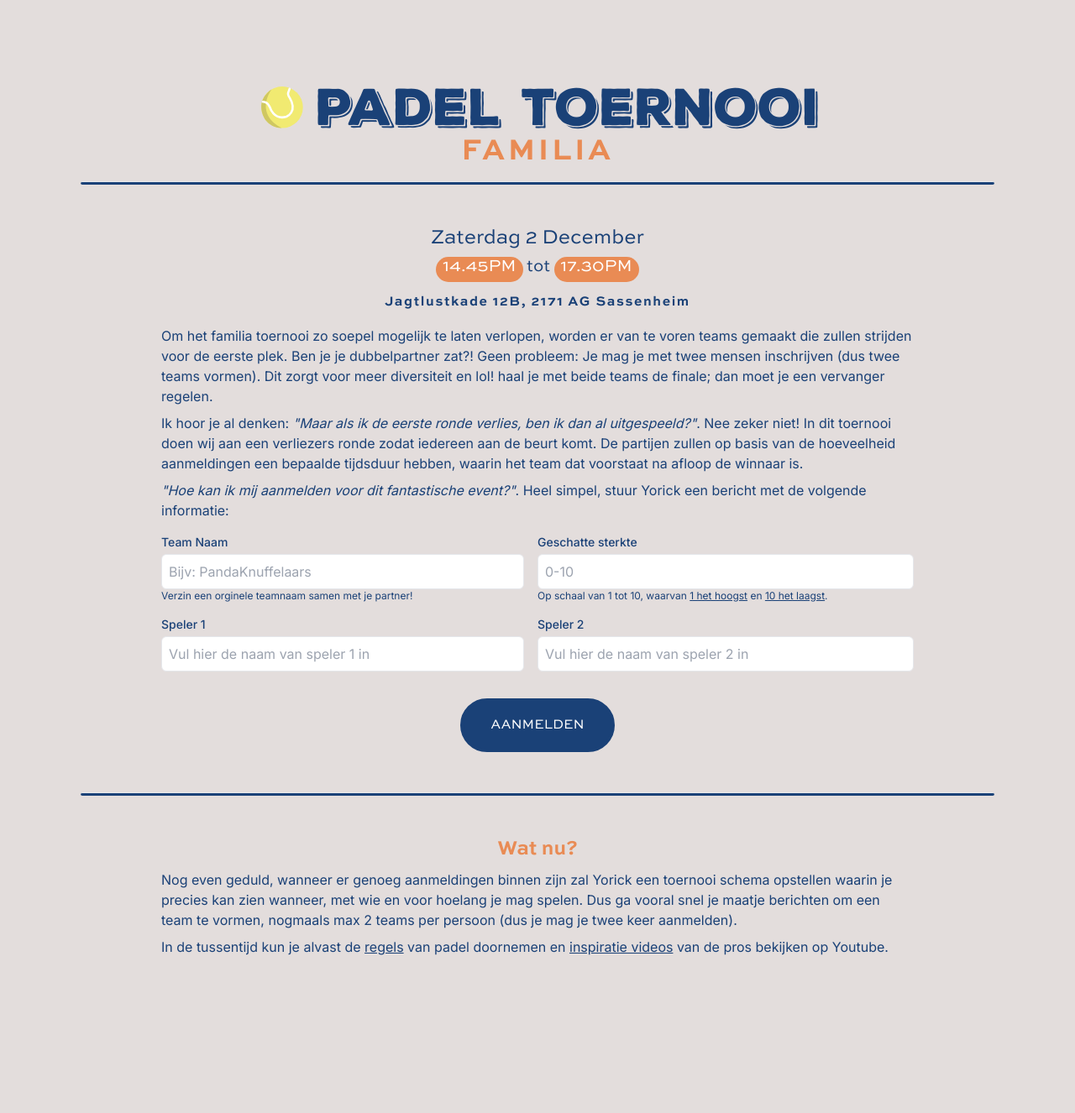
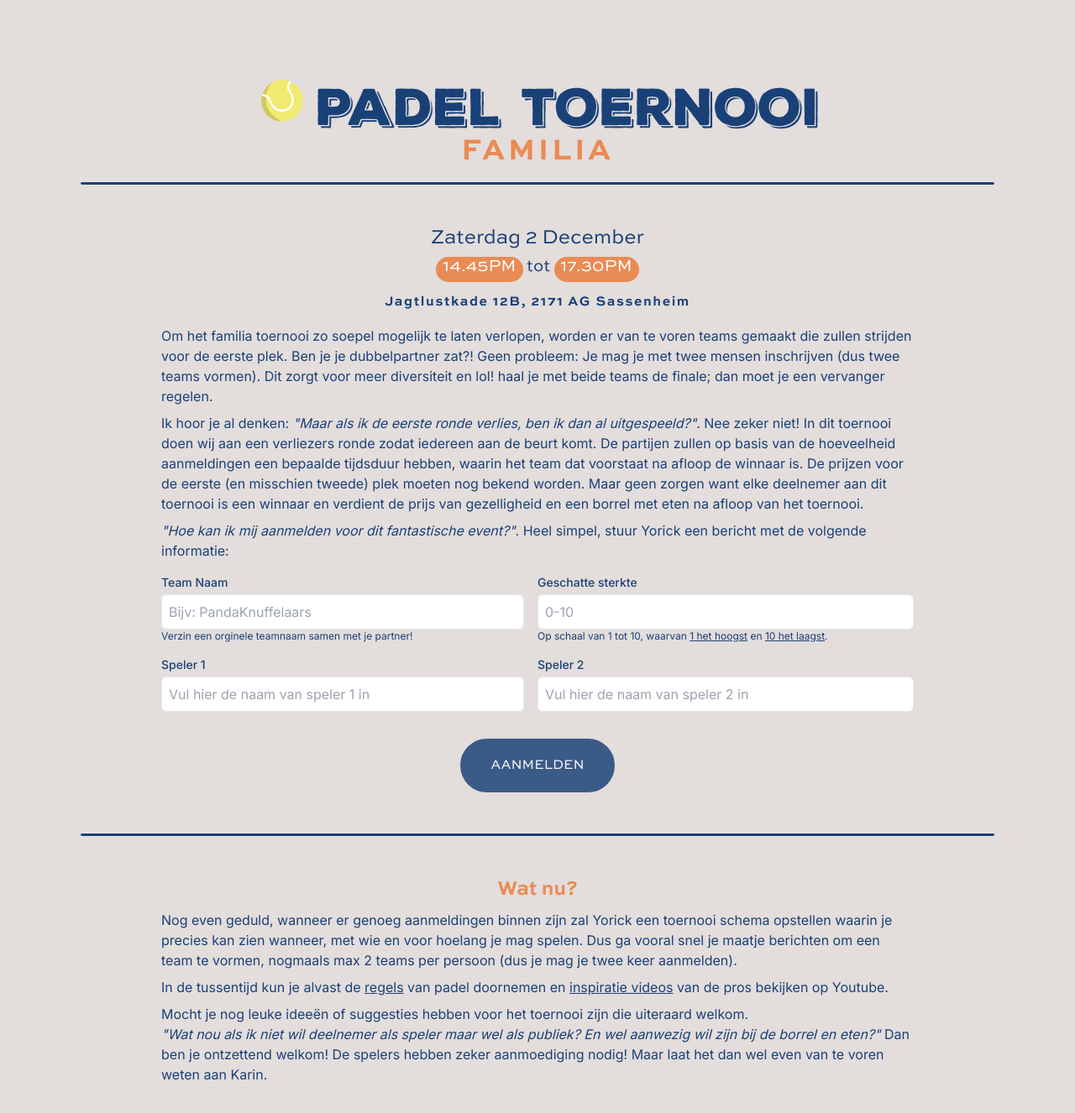
Before and after one commit to Yorick-Level-Level/Familia-Tournaments, a Next.js app: page / in a window 1280 px wide. Shown: the top 1326 px of the page at 84% size. Before the commit the page ends 1236 px from the top, so only its background shows below. Built offline with nearby package versions, Linux system fonts and the light colour scheme.

Commit message:
add content

```diff
--- a/app/page.tsx
+++ b/app/page.tsx
@@ -6,7 +6,7 @@ export default function Home() {
   return (
     <main className="flex min-h-screen flex-col items-center p-10 md:p-24">
       <div className="flex flex-row items-center gap-2">
-        <span className="w-8 h-8 md:w-16 md:h-16">
+        <span className="w-8 h-8 md:w-16 md:h-16 animate-bounce">
           {IconMapper('ball')}
         </span>
         <h1 className="font-nexa text-2xl md:text-6xl text-custom-blue">PADEL TOERNOOI</h1>
--- a/components/molecules/RegiterForm/Component.tsx
+++ b/components/molecules/RegiterForm/Component.tsx
@@ -81,7 +81,7 @@ export default function RegisterForm (): JSX.Element {
             <div className='col-span-full md:col-start-1 md:col-end-12 mt-4'>
                 <button
                     type="submit"
-                    className="bg-custom-blue text-white p-4 px-8 font-sweetRegular text-md transition-all duration-300 border-4 border-custom-blue rounded-full hover:bg-transparent hover:text-custom-blue"
+                    className="bg-custom-blue text-white p-4 px-8 font-sweetRegular text-md animate-pulse hover:animate-none transition-all duration-300 border-4 border-custom-blue rounded-full hover:bg-transparent hover:text-custom-blue"
                 >
                     AANMELDEN
                 </button>
--- a/components/molecules/TournamentDetails/Component.tsx
+++ b/components/molecules/TournamentDetails/Component.tsx
@@ -13,7 +13,7 @@ export default function TournamentDetails (): JSX.Element {
                     Om het familia toernooi zo soepel mogelijk te laten verlopen, worden er van te voren teams gemaakt die zullen strijden voor de eerste plek. Ben je je dubbelpartner zat?! Geen probleem: Je mag je met twee mensen inschrijven (dus twee teams vormen). Dit zorgt voor meer diversiteit en lol! haal je met beide teams de finale; dan moet je een vervanger regelen.
                 </p>
                 <p className='mt-2'>
-                    Ik hoor je al denken: <span className='italic'>&quot;Maar als ik de eerste ronde verlies, ben ik dan al uitgespeeld?&quot;</span>. Nee zeker niet! In dit toernooi doen wij aan een verliezers ronde zodat iedereen aan de beurt komt. De partijen zullen op basis van de hoeveelheid aanmeldingen een bepaalde tijdsduur hebben, waarin het team dat voorstaat na afloop de winnaar is.
+                    Ik hoor je al denken: <span className='italic'>&quot;Maar als ik de eerste ronde verlies, ben ik dan al uitgespeeld?&quot;</span>. Nee zeker niet! In dit toernooi doen wij aan een verliezers ronde zodat iedereen aan de beurt komt. De partijen zullen op basis van de hoeveelheid aanmeldingen een bepaalde tijdsduur hebben, waarin het team dat voorstaat na afloop de winnaar is. De prijzen voor de eerste (en misschien tweede) plek moeten nog bekend worden. Maar geen zorgen want elke deelnemer aan dit toernooi is een winnaar en verdient de prijs van gezelligheid en een borrel met eten na afloop van het toernooi.
                 </p>
                 <p className='mt-2'>
                     <span className='italic'>&quot;Hoe kan ik mij aanmelden voor dit fantastische event?&quot;</span>. Heel simpel, stuur Yorick een bericht met de volgende informatie:
--- a/components/organisms/TournamentBracket/Component.tsx
+++ b/components/organisms/TournamentBracket/Component.tsx
@@ -8,6 +8,7 @@ export default function TournamentBracket (): JSX.Element {
             <h2 className='font-sweetBold text-2xl text-center text-custom-orange'>Wat nu?</h2>
             <p className='pt-2'>Nog even geduld, wanneer er genoeg aanmeldingen binnen zijn zal Yorick een toernooi schema opstellen waarin je precies kan zien wanneer, met wie en voor hoelang je mag spelen. Dus ga vooral snel je maatje berichten om een team te vormen, nogmaals max 2 teams per persoon (dus je mag je twee keer aanmelden).</p>
             <p className='pt-2'>In de tussentijd kun je alvast de <a className='underline hover:text-custom-orange transition-colors duration-300' target='_blank' href='https://www.nlpadel.nl/alles-over-padel/ontdek-padel/wat-is-padel/spelregels/'>regels</a> van padel doornemen en <a className='underline hover:text-custom-orange transition-colors duration-300' href='https://www.youtube.com/results?search_query=padel' target='_blank'>inspiratie videos</a> van de pros bekijken op Youtube.</p>
+            <p className='pt-2'>Mocht je nog leuke ideeën of suggesties hebben voor het toernooi zijn die uiteraard welkom. <span className='italic'><br />&quot;Wat nou als ik niet wil deelnemer als speler maar wel als publiek? En wel aanwezig wil zijn bij de borrel en eten?&quot;</span> Dan ben je ontzettend welkom! De spelers hebben zeker aanmoediging nodig! Maar laat het dan wel even van te voren weten aan Karin.</p>
         </div>
     );
 };
```
